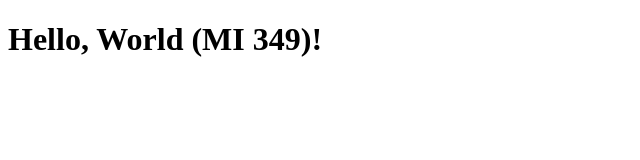
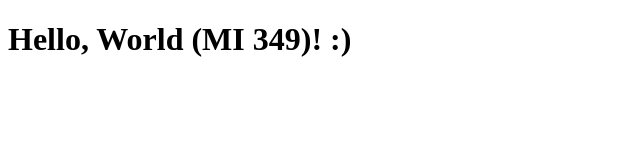
Before and after one commit to lenzenis/hello3_mi349, a plain HTML site: page index.html in a window 1280 px wide. Shown: the full height of the page, 0-640 px from the left. Drawn offline with Linux system fonts and the light colour scheme.

Commit message:
second commit

```diff
--- a/index.html
+++ b/index.html
@@ -7,6 +7,6 @@
     <title>Hello MI 349</title>
 </head>
 <body>
-    <h1>Hello, World (MI 349)!</h1>
+    <h1>Hello, World (MI 349)! :)</h1>
 </body>
 </html>
```
